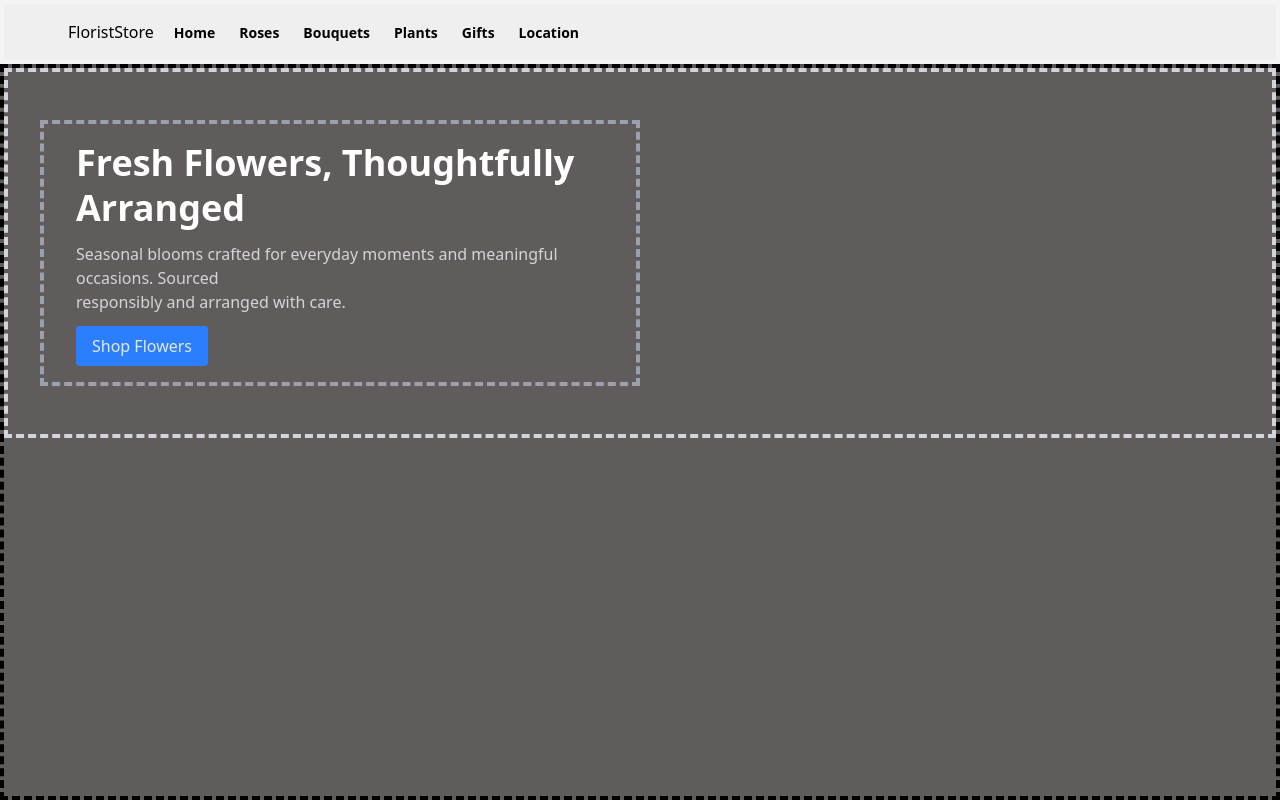
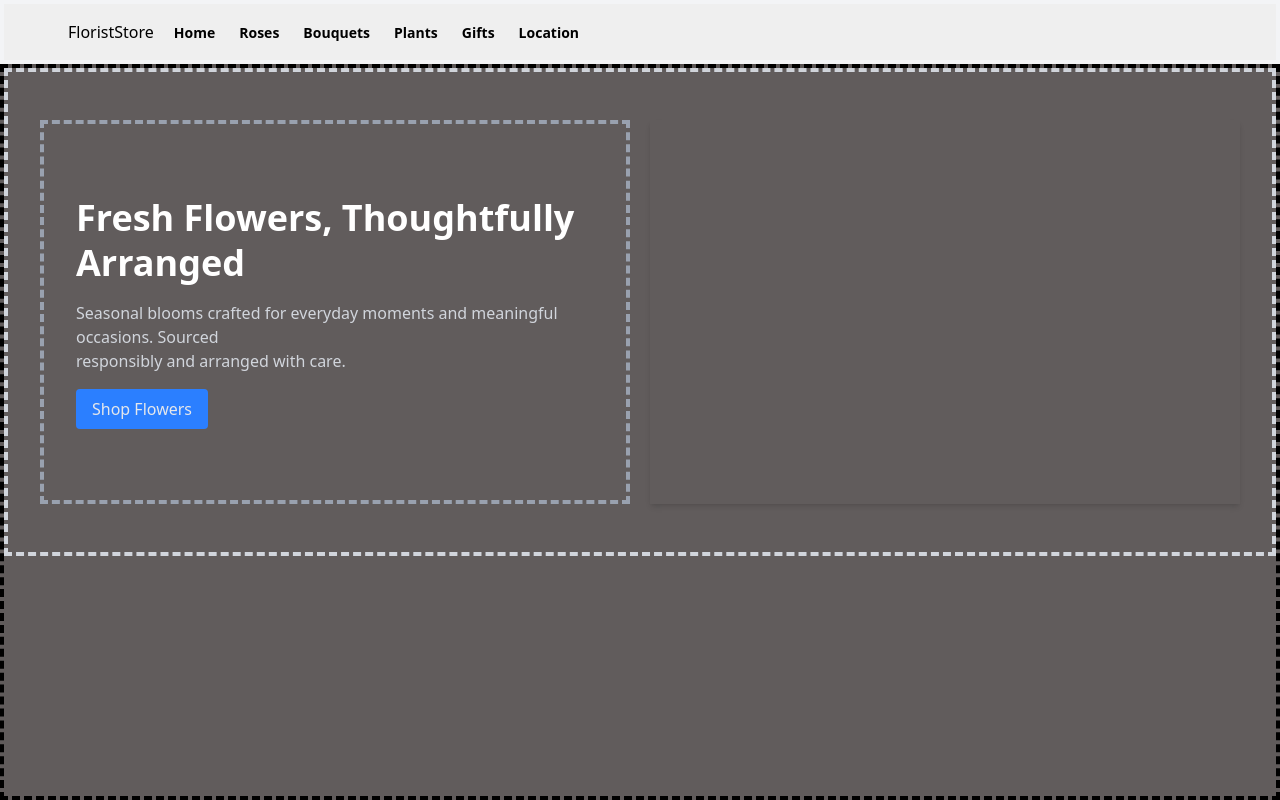
Before and after one commit to Omid2831/FloristStore, a React (Vite) app: page / in a window 1280 px wide. Built offline with nearby package versions, Linux system fonts and the light colour scheme.

Commit message:
feat: implement Swiper for enhanced slider functionality and adjust spacing in SliderContext

```diff
--- a/src/components/Sliders/Slider.jsx
+++ b/src/components/Sliders/Slider.jsx
@@ -1,13 +1,51 @@
 import React from 'react'
+
+// Import Swiper React components
+import { Swiper, SwiperSlide } from 'swiper/react';
+import { Autoplay } from 'swiper/modules';
+
+// Import Swiper styles
+import 'swiper/css';
+import { sliderData } from './SliderData';
 import SliderContext from './SliderContext'
 
 const Slider = () => {
     return (
-        <section className='grid grid-cols-1 md:grid-cols-2 lg:grid-cols-2 border-4 border-dashed border-gray-300 py-12 px-8'>
-
-            <div className='border-4 border-dashed border-gray-400 py-4 px-8 '>
+        <section className='grid grid-cols-1 md:grid-cols-2 lg:grid-cols-2 border-4 border-dashed border-gray-300 py-12 px-8 gap-5'>
+            <div className='flex justify-center items-center border-4 border-dashed border-gray-400 py-4 px-8 '>
                 <SliderContext />
             </div>
+
+            <Swiper
+                modules={[Autoplay]}
+                spaceBetween={0}
+                slidesPerView={1}
+                autoplay={{
+                    delay: 5000,
+                }}
+                loop={true}
+                className='h-96 w-full shadow-md'
+            >
+                {sliderData && sliderData.length > 0 ? (
+                    sliderData.map((slide) => (
+                        <SwiperSlide key={slide.id} className='w-full relative'>
+                            <img
+                                src={slide.image}
+                                alt={slide.title}
+                                className='w-full h-full object-cover'
+                            />
+                            <div className='absolute inset-0 bg-black/40 flex flex-col items-center justify-center text-white'>
+                                <h2 className='text-4xl md:text-5xl font-bold mb-4'>{slide.title}</h2>
+                                <p className='text-xl md:text-2xl'>{slide.subtitle}</p>
+                            </div>
+                        </SwiperSlide>
+                    ))
+                ) : (
+                    <p>
+                        No slides available right now.
+                    </p>
+                )}
+            </Swiper>
         </section>
     )
 }
--- a/src/components/Sliders/SliderContext.jsx
+++ b/src/components/Sliders/SliderContext.jsx
@@ -2,7 +2,7 @@ import React from 'react'
 
 const SliderContext = () => {
     return (
-            <article className='flex flex-col gap-3'>
+            <article className='flex flex-col gap-4'>
                 <h2 className='text-white text-4xl font-extrabold leading-tight'>
                     Fresh Flowers, Thoughtfully Arranged
                 </h2>
```
